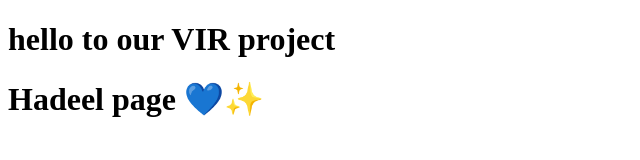
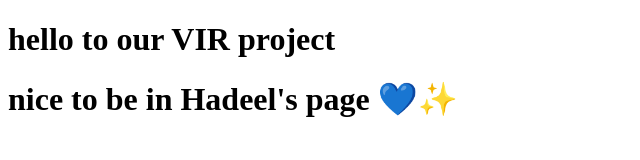
Before and after one commit to hend-isleem/hend-isleem.github.io, a plain HTML site: page hadeel.html in a window 1280 px wide. Shown: the whole page, without its empty margins (0-640 px from the left). Drawn offline with Linux system fonts and the light colour scheme.

Commit message:
update hadeel.html

```diff
--- a/hadeel.html
+++ b/hadeel.html
@@ -9,7 +9,7 @@
 
 <body>
     <h1>hello to our VIR project</h1>
-    <h1>Hadeel page 💙✨</h1>
+    <h1> nice to be in Hadeel's page 💙✨</h1>
 </body>
 
 </html>
```
